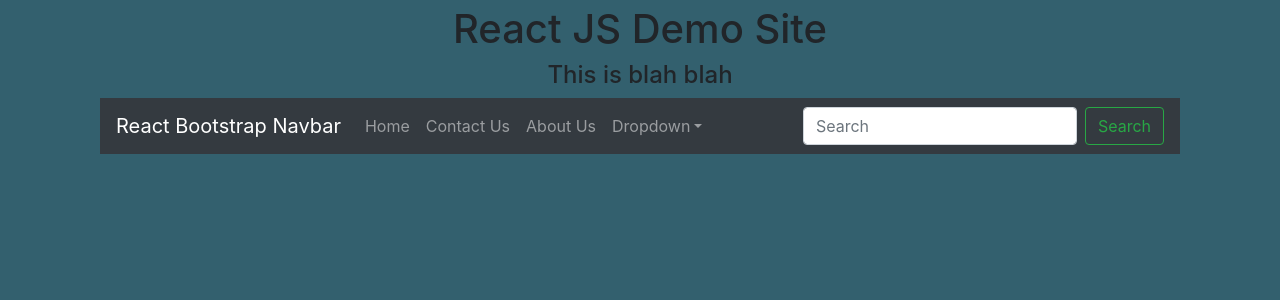
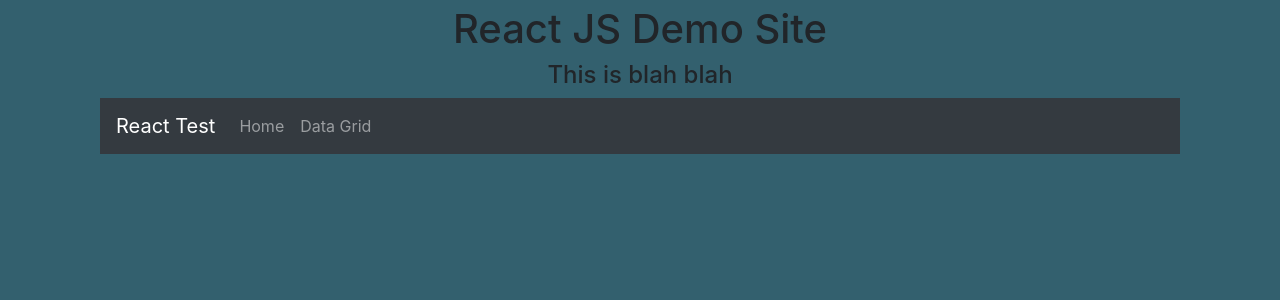
Before and after one commit to baxterp/ReactJSDataDemo, a React (Create React App) app: page / in a window 1280 px wide. Shown: the top 300 px of the page. Built offline with nearby package versions, Linux system fonts and the light colour scheme.

Commit message:
Data table added

```diff
--- a/package.json
+++ b/package.json
@@ -11,6 +11,8 @@
     "popper.js": "^1.16.1",
     "react": "^17.0.1",
     "react-bootstrap": "^1.5.1",
+    "react-bootstrap-table-next": "^4.0.3",
+    "react-bootstrap-table2-paginator": "^2.1.2",
     "react-dom": "^17.0.1",
     "react-icons": "^4.2.0",
     "react-router-dom": "^5.2.0",
--- a/src/App.js
+++ b/src/App.js
@@ -1,9 +1,13 @@
 import React from 'react'
-import styled from 'styled-components'
+//import styled from 'styled-components'
 import { BrowserRouter as Router, Route, Switch } from 'react-router-dom'
-import NavigationBar from './components/NavigationBar'
-import { Container, Row, Col } from 'react-bootstrap'
-import { Home } from './pages/Home.js'
+import NavigationBarNew from './components/NavigationBarNew'
+import { Container,
+ //   Row,
+//    Col
+} from 'react-bootstrap'
+import { Home } from './pages/Home'
+import { DataGrid } from './pages/DataGrid'
 import './App.css';
 
 function App() {
@@ -11,10 +15,11 @@
         <React.Fragment>
             <Container>
                 <Router>
-                    <NavigationBar />
+                    <NavigationBarNew />
                     <Switch>
                         <Route exact path="/" component={Home} />
-                    </Switch>
+                        <Route exact path="/datagrid" component={DataGrid} />
+                     </Switch>
                 </Router>
             </Container>
         </React.Fragment>
--- /dev/null
+++ b/src/components/DataGridComp.js
@@ -0,0 +1,70 @@
+import React from 'react'
+import BootstrapTable from 'react-bootstrap-table-next';
+import paginationFactory from 'react-bootstrap-table2-paginator';
+
+const columns = [{
+    dataField: 'productName',
+    text: 'Product Name'
+  }, {
+    dataField: 'unitPrice',
+    text: 'Unit Price'
+  }, {
+    dataField: 'unitsInStock',
+    text: 'Units In Stock'
+  }];
+
+class DataGridComp extends React.Component {
+    constructor(props) {
+      super(props);
+
+      this.state = {
+        error: null,
+        isLoaded: false,
+        products: []
+      };
+    }
+
+    componentDidMount() {
+      fetch("http://localhost:8080/products")
+        .then(res => res.json())
+        .then(
+          (result) => {
+            this.setState({
+              isLoaded: true,
+              products: result
+            });
+            console.log('Product data: ' + result);
+          },
+
+          (error) => {
+            this.setState({
+              isLoaded: true,
+              error
+            });
+          }
+        )
+    }
+
+    render() {
+      const { error, isLoaded, products } = this.state;
+      if (error) {
+        return <div>Error: {error.message}</div>;
+      } else if (!isLoaded) {
+        return <div>Loading...</div>;
+      } else {
+        return (
+            <BootstrapTable keyField='productName'
+                tableStyle={ { background: '#00ff00' } }
+                headerStyle={ { background: '#00ff00' } }
+                bodyStyle={ { background: '#00ff00' } }
+                data={ products }
+                columns={ columns }
+                striped hover
+                pagination={ paginationFactory() }
+                />
+        );
+      }
+    }
+  }
+
+  export default DataGridComp;
--- a/src/components/NavigationBar.js
+++ b/src/components/NavigationBar.js
@@ -1,9 +1,9 @@
 import React from 'react'
 import {
     BrowserRouter as Router,
-    Switch,
-    Route,
-    useParams,
+    // Switch,
+    // Route,
+    // useParams,
   } from "react-router-dom";
 import { Navbar,Nav,NavDropdown,Form,FormControl,Button, Container, Row, Col } from 'react-bootstrap'
 import styled from 'styled-components'
--- /dev/null
+++ b/src/components/NavigationBarNew.js
@@ -0,0 +1,57 @@
+import React from 'react'
+import {
+    BrowserRouter as Router, NavLink
+
+} from "react-router-dom";
+import { Navbar, Nav, Container, Row, Col } from 'react-bootstrap'
+import styled from 'styled-components'
+
+class NavigationBarNew extends React.Component{
+
+    render(){
+        return(
+            <Styles>
+                <div className='padded-div'>
+                    <Container>
+                        <Row>
+                            <Col style={{textAlign: "center"}}>
+                                <h1>React JS Demo Site</h1>
+                                <h4>This is blah blah</h4>
+                            </Col>
+                        </Row>
+                        <Row>
+                            <Col md={12}>
+                            <Router>
+                                    <Navbar bg="dark" variant="dark" expand="lg" sticky="top">
+                                        <Navbar.Brand href="/">React Test</Navbar.Brand>
+                                        <Navbar.Toggle aria-controls="basic-navbar-nav" />
+                                        <Navbar.Collapse id="basic-navbar-nav">
+                                            <Nav className="mr-auto">
+                                                <Nav.Link href="/">Home</Nav.Link>
+                                                <Nav.Link href="/datagrid">Data Grid</Nav.Link>
+
+                                                {/* <Nav.Item><NavLink exact activeClassName="active" to="/">Home</NavLink></Nav.Item>
+                                                <Nav.Item><NavLink activeClassName="active" to="/datagrid">Data Grid</NavLink></Nav.Item> */}
+                                            </Nav>
+                                        </Navbar.Collapse>
+                                    </Navbar>
+                                </Router>
+                            </Col>
+                        </Row>
+                    </Container>
+                </div>
+            </Styles>
+        )
+    }
+}
+
+export default NavigationBarNew;
+
+const Styles = styled.div`
+  .padded-div{
+        padding-top: 5px;
+    }
+  .centered-text {
+    textAlign: "center";
+  }
+`
--- /dev/null
+++ b/src/pages/DataGrid.js
@@ -0,0 +1,37 @@
+import React from 'react'
+import { Container, Row, Col } from 'react-bootstrap'
+
+import DataGridComp from '../components/DataGridComp.js'
+
+import styled from 'styled-components'
+
+export const DataGrid = () => (
+        <React.Fragment>
+            <Styles>
+                <Container className="page-container">
+                <Row>
+                    <Col md={10}>
+                        <br />
+                        <h5>
+                            This is an example using ReactJS Bootstrap Table, with data from a REST HTTP service returning database data.
+                        </h5>
+                        <br />
+                    </Col>
+                    </Row>
+                    <Row>
+                        <Col md={10}>
+                            <DataGridComp />
+                        </Col>
+                    </Row>
+                </Container>
+            </Styles>
+        </React.Fragment>
+    )
+
+    const Styles = styled.div`
+    .page-container{
+        padding-top:5px;
+        padding-left:150px;
+    }
+
+`
--- a/src/pages/Home.js
+++ b/src/pages/Home.js
@@ -1,6 +1,5 @@
 import React from 'react'
 
 export const Home = () => (
-    <div>
-    </div>
+    <div></div>
 )
```
Also changed, not shown: 2 other files (tests, documents, lock files or other folders).
